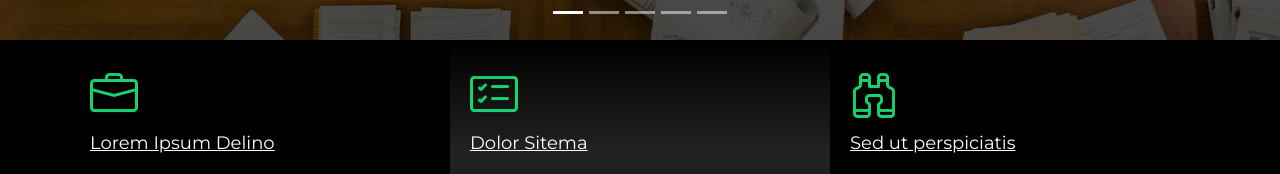
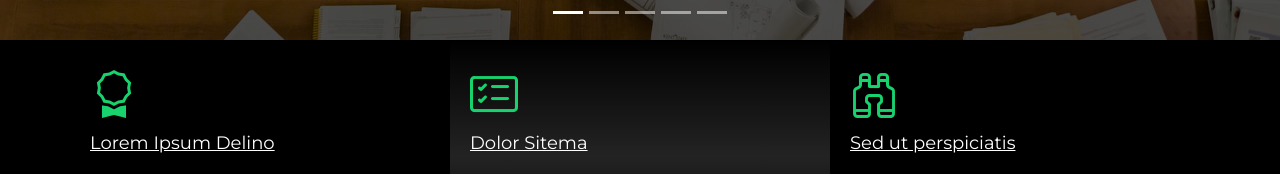
Before and after one commit to NoelOsiro/HUG_gen, a React (Create React App) app: page / in a window 1280 px wide. Shown: the part 760-934 px from the top of the page. Built offline with nearby package versions, Linux system fonts and the light colour scheme.

Commit message:
Code clean up

```diff
--- a/src/Components/Featured/Features.tsx
+++ b/src/Components/Featured/Features.tsx
@@ -1,33 +1,62 @@
 import React from 'react';
 
-const Features = ()=> {
+interface Ifeats {
+  icon: string,
+  title: string,
+  description:string
+  isBackground?:boolean
+}
+const Features = () => {
+  const featureBoxes: Ifeats[] = [
+    {
+      icon: 'bi bi-award',
+      title: 'Lorem Ipsum Delino',
+      description: 'Voluptatum deleniti atque corrupti quos dolores et quas molestias excepturi sint occaecati cupiditate non provident',
+    },
+    {
+      icon: 'bi bi-card-checklist',
+      title: 'Dolor Sitema',
+      description: 'Minim veniam, quis nostrud exercitation ullamco laboris nisi ut aliquip ex ea commodo consequat tarad limino ata',
+      isBackground: true,
+    },
+    {
+      icon: 'bi bi-binoculars',
+      title: 'Sed ut perspiciatis',
+      description: 'Duis aute irure dolor in reprehenderit in voluptate velit esse cillum dolore eu fugiat nulla pariatur',
+    },
+  ];
+
   return (
     <section id="featured-services">
       <div className="container">
         <div className="row">
-
-          <div className="col-lg-4 box">
-            <i className="bi bi-briefcase"></i>
-            <h4 className="title"><a href="">Lorem Ipsum Delino</a></h4>
-            <p className="description">Voluptatum deleniti atque corrupti quos dolores et quas molestias excepturi sint occaecati cupiditate non provident</p>
-          </div>
-
-          <div className="col-lg-4 box box-bg">
-            <i className="bi bi-card-checklist"></i>
-            <h4 className="title"><a href="">Dolor Sitema</a></h4>
-            <p className="description">Minim veniam, quis nostrud exercitation ullamco laboris nisi ut aliquip ex ea commodo consequat tarad limino ata</p>
-          </div>
-
-          <div className="col-lg-4 box">
-            <i className="bi bi-binoculars"></i>
-            <h4 className="title"><a href="">Sed ut perspiciatis</a></h4>
-            <p className="description">Duis aute irure dolor in reprehenderit in voluptate velit esse cillum dolore eu fugiat nulla pariatur</p>
-          </div>
-
+          {featureBoxes.map((box, index) => (
+            <FeatureBox
+              key={index}
+              icon={box.icon}
+              title={box.title}
+              description={box.description}
+              isBackground={box.isBackground}
+            />
+          ))}
         </div>
       </div>
     </section>
   );
-}
+};
+
+const FeatureBox = (props:Ifeats) => {
+  const boxClassName = `col-lg-4 box ${props.isBackground ? 'box-bg' : ''}`;
+
+  return (
+    <div className={boxClassName}>
+      <i className={props.icon}></i>
+      <h4 className="title">
+        <a href="">{props.title}</a>
+      </h4>
+      <p className="description">{props.description}</p>
+    </div>
+  );
+};
 
 export default Features;
```
